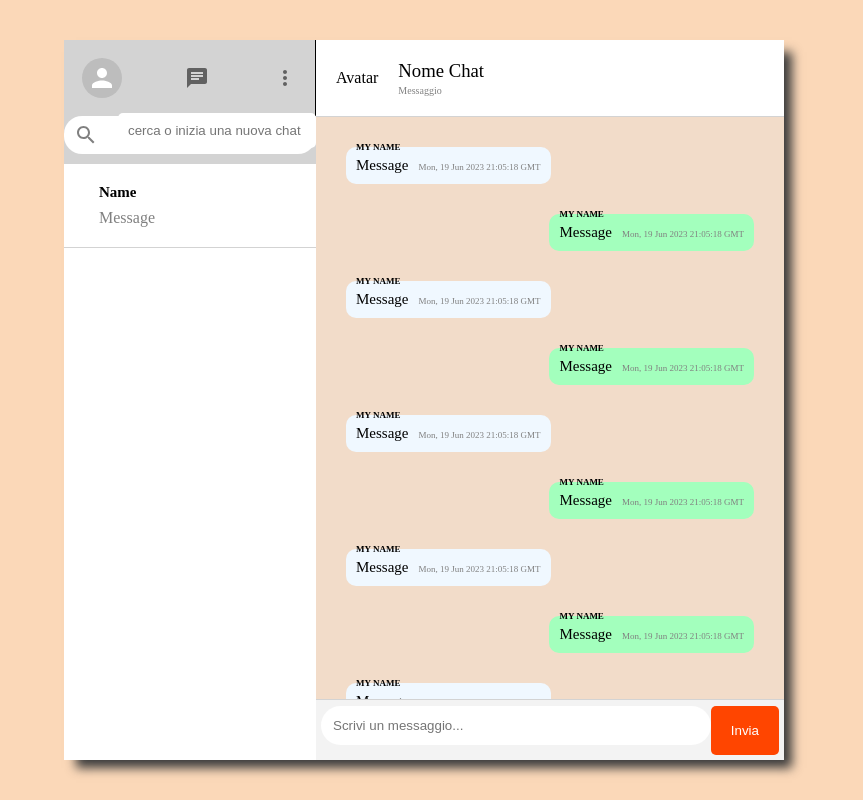
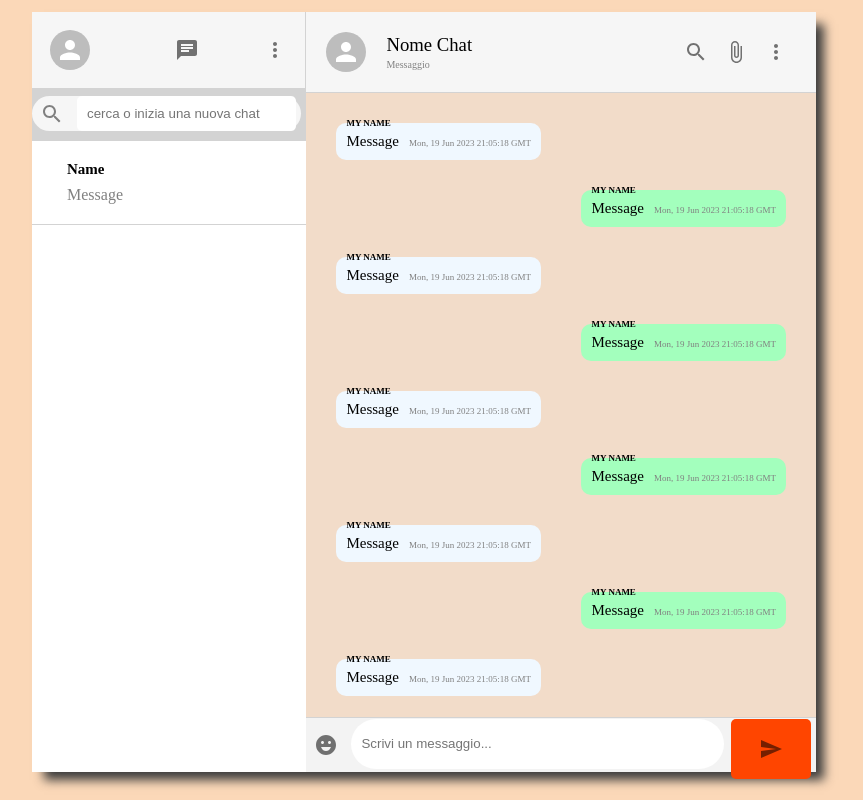
Before and after one commit to Barzol/AppMessaggi, a React (Create React App) app in the folder client/: page / in a window 1280 px wide. Shown: the whole page, without its empty margins (216-1079 px from the left). Built offline with nearby package versions, Linux system fonts and the light colour scheme.

Commit message:
Backend modificato : da completare

```diff
--- a/client/src/App.css
+++ b/client/src/App.css
@@ -5,7 +5,7 @@
 .app {
   display: grid;
   place-items: center;
-  height: 100vh;
+  height: 98vh;
   background-color: #FBD8B8;
 }
 
@@ -13,7 +13,7 @@
 .app_body{
   display: flex;
   background-color: lightgrey;
-  height: 90vh;
-  width: 90vh;
+  height: 95vh;
+  width: 98vh;
   box-shadow: 10px 10px 10px -2px #3D3D3D;
 }
--- a/client/src/components/ChatBox.css
+++ b/client/src/components/ChatBox.css
@@ -9,7 +9,7 @@
     padding: 20px;
     align-items: center;
     border-bottom: 1px solid lightgrey;
-    background-color: white;
+    background-color: #f6f6f6;
 }
 
 .chat_header_info{
@@ -31,7 +31,6 @@
 .chat_body{
     flex: 1;
     padding: 30px;
-
     /*prova overflow*/
     overflow: auto;
     scrollbar-width: thin;
@@ -75,12 +74,13 @@
     display: flex;
     justify-content: space-between;
     align-items: center;
-    height: 60px;
+    height: 54px;
     border-top: 1px solid lightgrey;
     background-color: #f3f3f3;
 }
 
 .chat_footer > form {
+    margin-top: 7px;
     display: flex;
     flex: 1;
     padding: 5px;
@@ -88,8 +88,9 @@
 
 .chat_footer > form > input{
     flex: 1;
-    border-radius: 20px;
-    padding: 12px;
+    margin-right: 7px;
+    border-radius: 30px;
+    padding: 10px;
     border: none;
     outline-width: 0;
 }
@@ -97,9 +98,8 @@
 .chat_footer > form > input > button{
     display: none;
 }
-/*
-.chat_footer > l'icona da inserire{
+
+.chat_footer > .MuiSvgIcon-root{
     padding: 10px;
     color: gray;
 }
-*/
--- a/client/src/components/ChatBox.jsx
+++ b/client/src/components/ChatBox.jsx
@@ -1,18 +1,29 @@
 import React from 'react'
 import "./ChatBox.css";
+import {Avatar, Icon, IconButton} from "@mui/material";
+import SearchIcon from "@mui/icons-material/Search";
+import {AttachFile, EmojiEmotions, MoreVert, Send} from "@mui/icons-material";
 //import SendIcon from '@mui/icons-material/Send';
 
 export default function ChatBox(data){
     return(
         <div className="chat">
             <div className="chat_header">
-                Avatar {/*Avatar*/}
+                <Avatar />
                 <div className="chat_header_info">
                     <h3>Nome Chat</h3>
                     <p>Messaggio</p>
                 </div>
                 <div className="chat_header_right">
-                    {/*Icone*/}
+                    <IconButton>
+                        <SearchIcon />
+                    </IconButton>
+                    <IconButton>
+                        <AttachFile />
+                    </IconButton>
+                    <IconButton>
+                        <MoreVert />
+                    </IconButton>
                 </div>
             </div>
             <div className="chat_body">
@@ -80,10 +91,16 @@ export default function ChatBox(data){
 
             </div>
             <div className="chat_footer">
-                {/*Icona per l'emoticon*/}
+                <IconButton>
+                    <EmojiEmotions />
+                </IconButton>
                 <form>
                     <input placeholder="Scrivi un messaggio..." type="text" />
-                    <button type="submit">Invia</button>
+                    <button type="submit">
+                        <IconButton>
+                            <Send />
+                        </IconButton>
+                    </button>
                 </form>
             </div>
         </div>
--- a/client/src/components/Sidebar.css
+++ b/client/src/components/Sidebar.css
@@ -6,9 +6,10 @@
 
 .sidebar_header{
     display: flex;
+    background-color: #f6f6f6;
     justify-content: space-between;
     padding: 10px;
-    border-right: 1px solid;
+    border-right: 1px solid lightgrey;
 }
 
 .sidebar_header_left{
@@ -32,22 +33,23 @@
 
 .sidebar_search_container{
     display: flex;
+    margin-top: 8px;
     align-items: center;
-    background-color: white;
-    width: 100%;
-    height: 38px;
-    border-radius: 18px;
+    background-color: #f6f6f6;
+    width: 98%;
+    height: 35px;
+    border-radius: 20px;
     margin-bottom: 10px;
 }
 
 .sidebar_search_container > .MuiSvgIcon-root{
     color: grey;
-    padding: 10px;
+    padding: 8px;
 }
 
 .sidebar_search_container > input{
     border: none;
-    margin-left: 10px;
+    margin: 2px 5px;
     width: 100%;
     outline-width: 0;
 }
```
